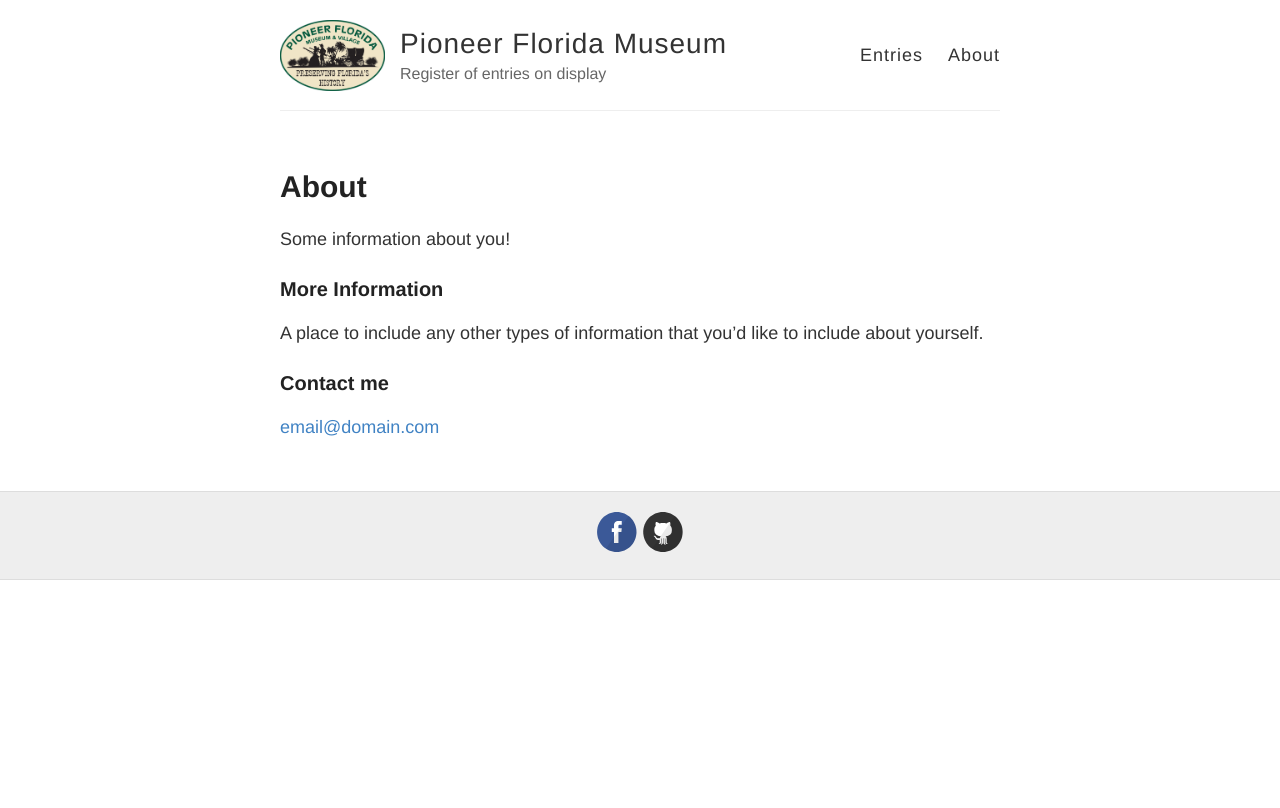
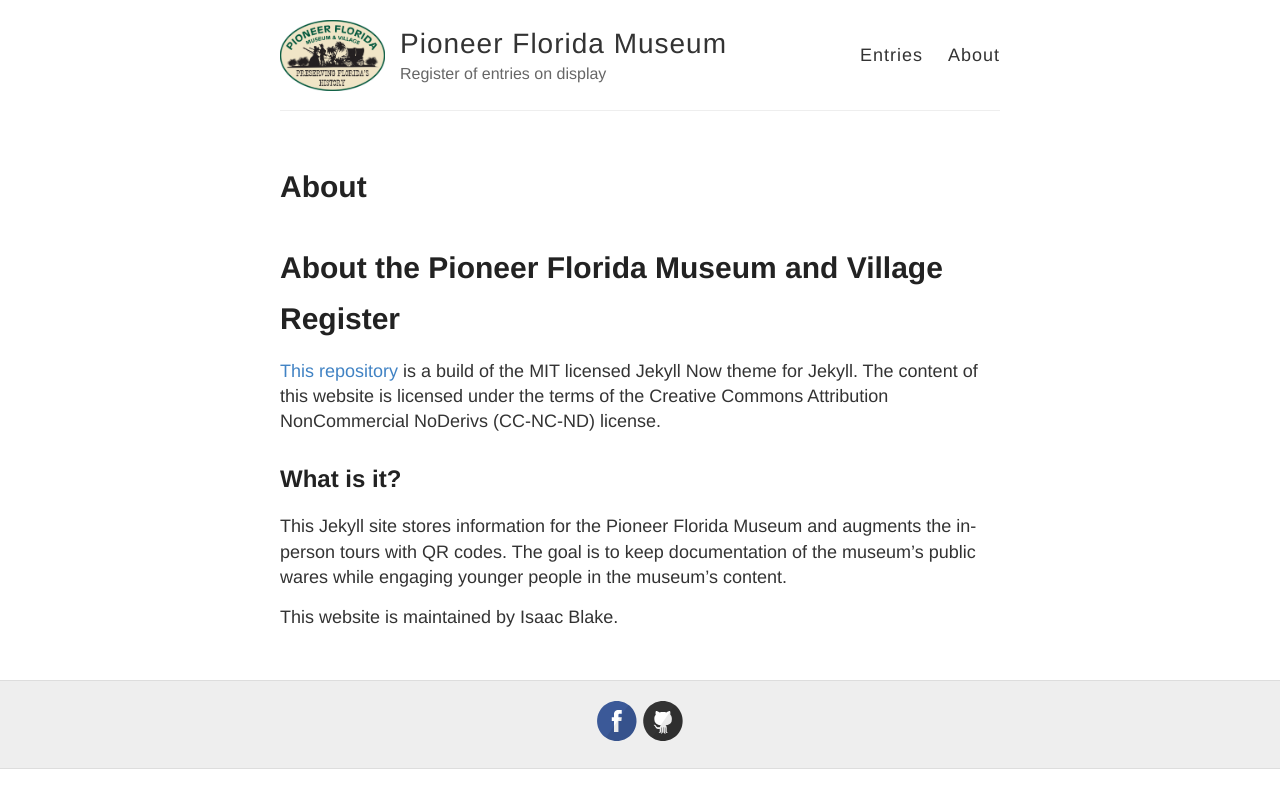
Before and after one commit to pioneervirt/pioneervirt.github.io, a Jekyll site: the page built from about.md, in a window 1280 px wide. Shown: the top 808 px of the page. Built offline with Jekyll 4.4.1, drawn with Linux system fonts in a browser that asks for light colours.

Commit message:
Update about.md

```diff
--- a/about.md
+++ b/about.md
@@ -4,12 +4,12 @@ title: About
 permalink: /about/
 ---
 
-Some information about you!
+# About the Pioneer Florida Museum and Village Register
 
-### More Information
+[This repository](https://github.com/pioneervirt/pioneervirt.github.io "GitHub Repository") is a build of the MIT licensed Jekyll Now theme for Jekyll. The content of this website is licensed under the terms of the Creative Commons Attribution NonCommercial NoDerivs (CC-NC-ND) license.
 
-A place to include any other types of information that you'd like to include about yourself.
+## What is it?
 
-### Contact me
+This Jekyll site stores information for the Pioneer Florida Museum and augments the in-person tours with QR codes. The goal is to keep documentation of the museum's public wares while engaging younger people in the museum's content.
 
-[email@domain.com](mailto:email@domain.com)
+This website is maintained by Isaac Blake.
```
